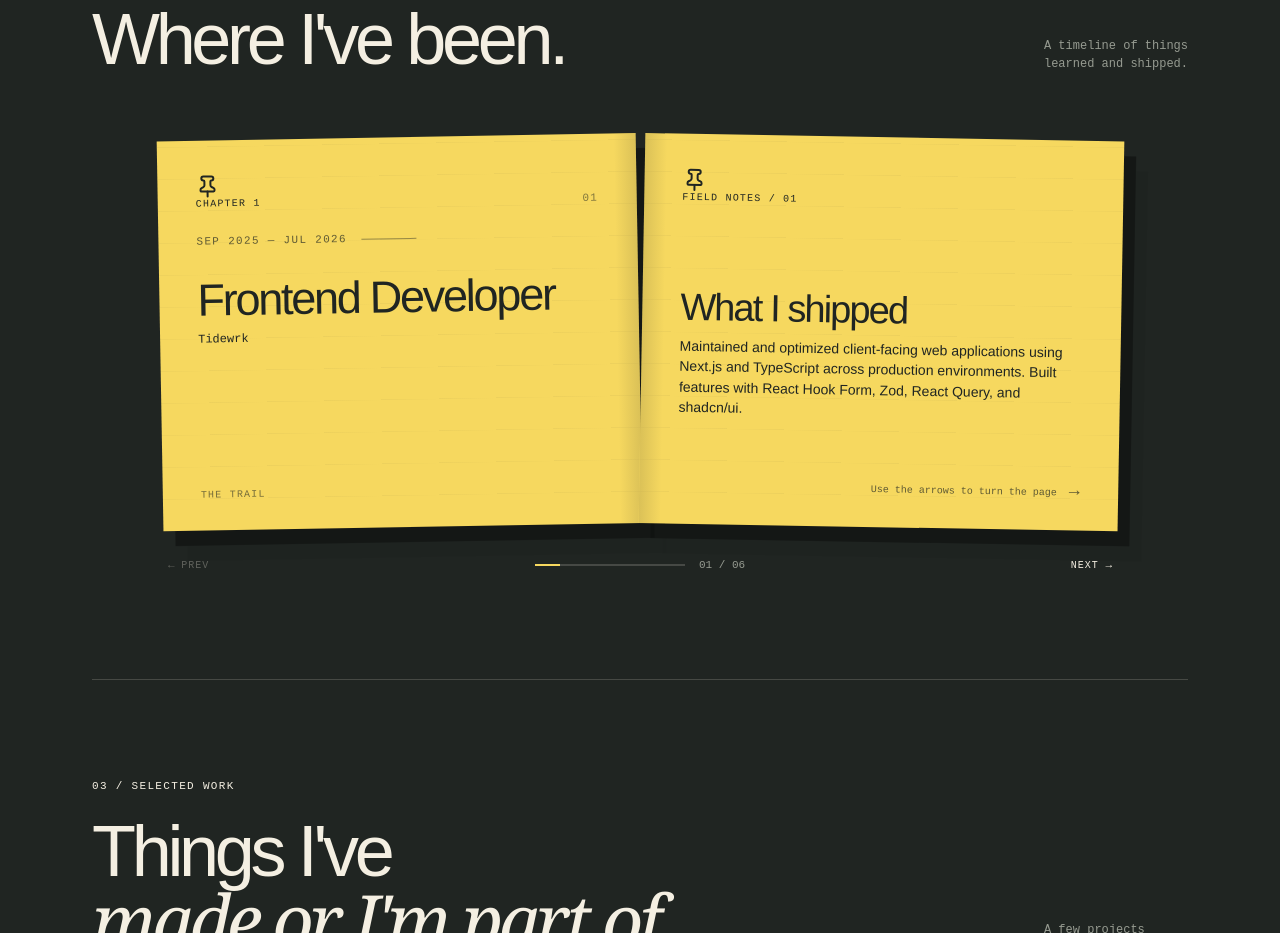
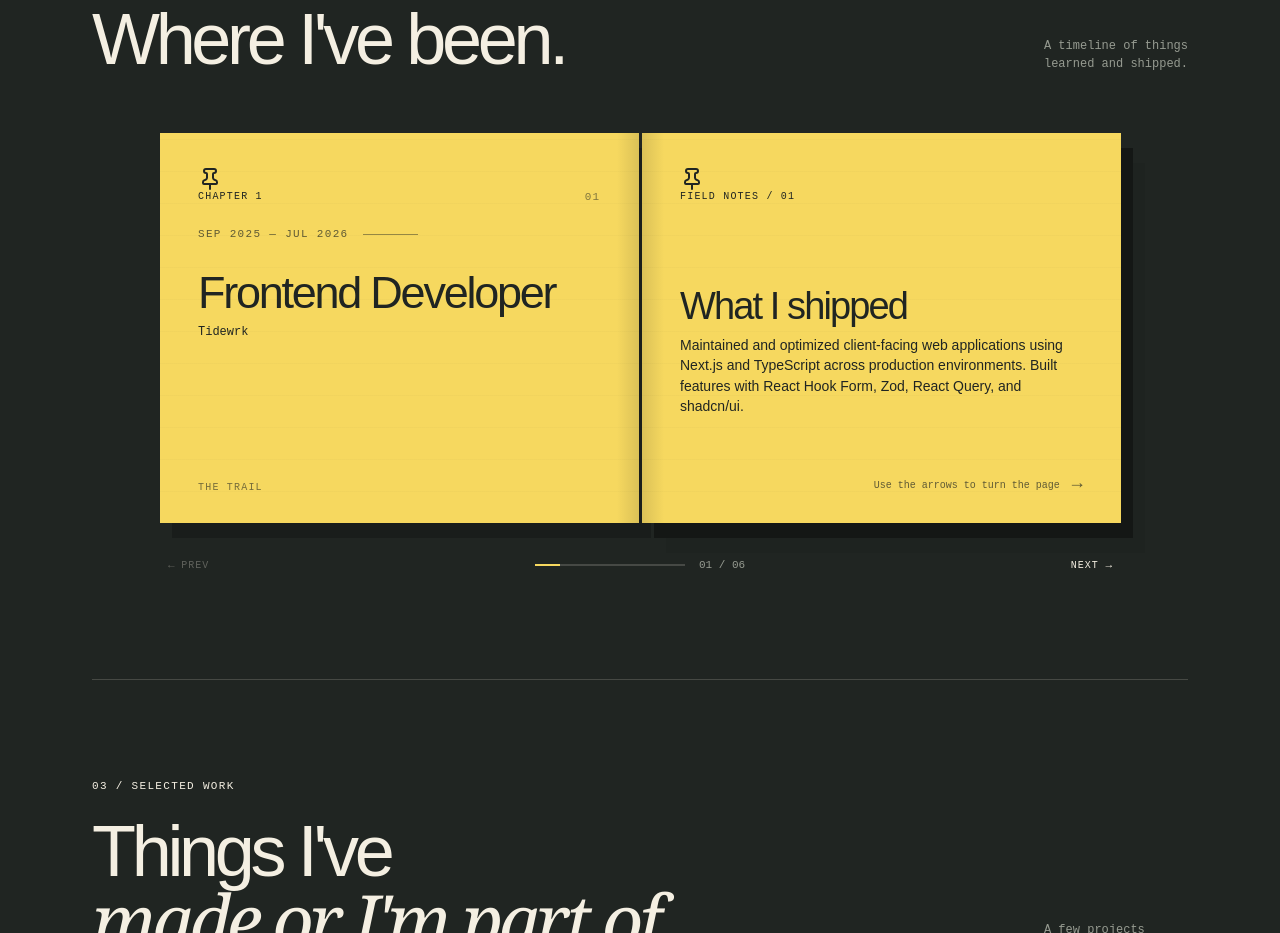
Before and after one commit to JesseEmmanuel/dev-profile, a Next.js app: page / in a window 1280 px wide. Shown: the part 1980-2913 px from the top of the page. Built offline with nearby package versions, Linux system fonts and the light colour scheme.

Commit message:
feat: enhance book spread animations and 3D effects
Added backface-visibility and transform-style to book-page; updated animations for book-spread--next and book-spread--prev.

Co-authored-by: JesseEmmanuel <45446988+JesseEmmanuel@users.noreply.github.com>

```diff
--- a/app/globals.css
+++ b/app/globals.css
@@ -359,19 +359,24 @@ h2 {
     transform-style: preserve-3d;
 }
 
-.book-spread--next {
-    animation: page-turn-next .7s cubic-bezier(.22, .8, .24, 1) both;
-}
-
-.book-spread--prev {
-    animation: page-turn-prev .7s cubic-bezier(.22, .8, .24, 1) both;
-}
-
 .book-page {
     min-height: 390px;
     padding: 34px 38px;
     position: relative;
     overflow: hidden;
+    backface-visibility: hidden;
+    transform-style: preserve-3d;
+}
+
+.book-spread--next .book-page-left,
+.book-spread--prev .book-page-right {
+    animation: page-leaf-out .8s cubic-bezier(.645, .045, .355, 1) both;
+    z-index: 2;
+}
+
+.book-spread--next .book-page-right,
+.book-spread--prev .book-page-left {
+    animation: page-leaf-in .8s cubic-bezier(.645, .045, .355, 1) .08s both;
 }
 
 .book-page-left {
@@ -435,16 +440,41 @@ h2 {
 .progress-track { display: block; width: 150px; height: 2px; background: var(--line); }
 .progress-track span { display: block; height: 100%; background: var(--yellow); transition: width .35s ease; }
 
-@keyframes page-turn-next {
-    0% { opacity: .35; transform: rotateY(-14deg) translateX(-18px) scale(.985); transform-origin: right center; }
-    55% { opacity: 1; transform: rotateY(3deg) translateX(4px) scale(1.005); }
-    100% { opacity: 1; transform: rotateY(0) translateX(0) scale(1); }
+@keyframes page-leaf-out {
+    0% {
+        opacity: .98;
+        transform: rotateY(0deg);
+        transform-origin: right center;
+        box-shadow: none;
+    }
+    42% {
+        opacity: 1;
+        transform: rotateY(-82deg);
+        box-shadow: -18px 12px 22px rgba(32, 37, 34, .22);
+    }
+    100% {
+        opacity: 1;
+        transform: rotateY(0deg);
+        transform-origin: right center;
+        box-shadow: none;
+    }
 }
 
-@keyframes page-turn-prev {
-    0% { opacity: .35; transform: rotateY(14deg) translateX(18px) scale(.985); transform-origin: left center; }
-    55% { opacity: 1; transform: rotateY(-3deg) translateX(-4px) scale(1.005); }
-    100% { opacity: 1; transform: rotateY(0) translateX(0) scale(1); }
+@keyframes page-leaf-in {
+    0% {
+        opacity: .72;
+        transform: rotateY(12deg) translateX(12px);
+        transform-origin: left center;
+    }
+    42% {
+        opacity: 1;
+        transform: rotateY(-3deg) translateX(-3px);
+    }
+    100% {
+        opacity: 1;
+        transform: rotateY(0deg) translateX(0);
+        transform-origin: left center;
+    }
 }
 
 
```
